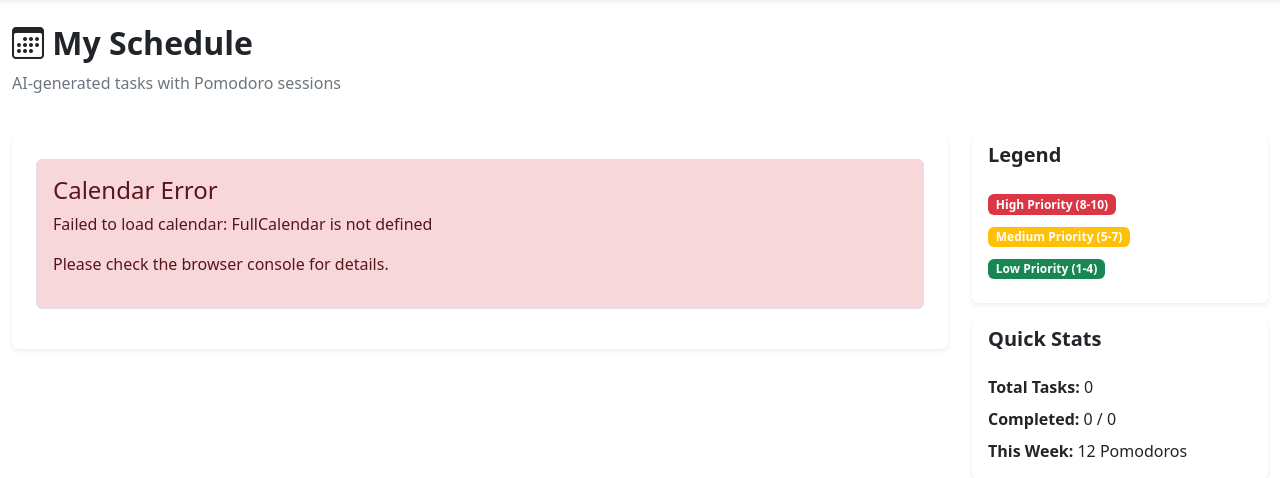
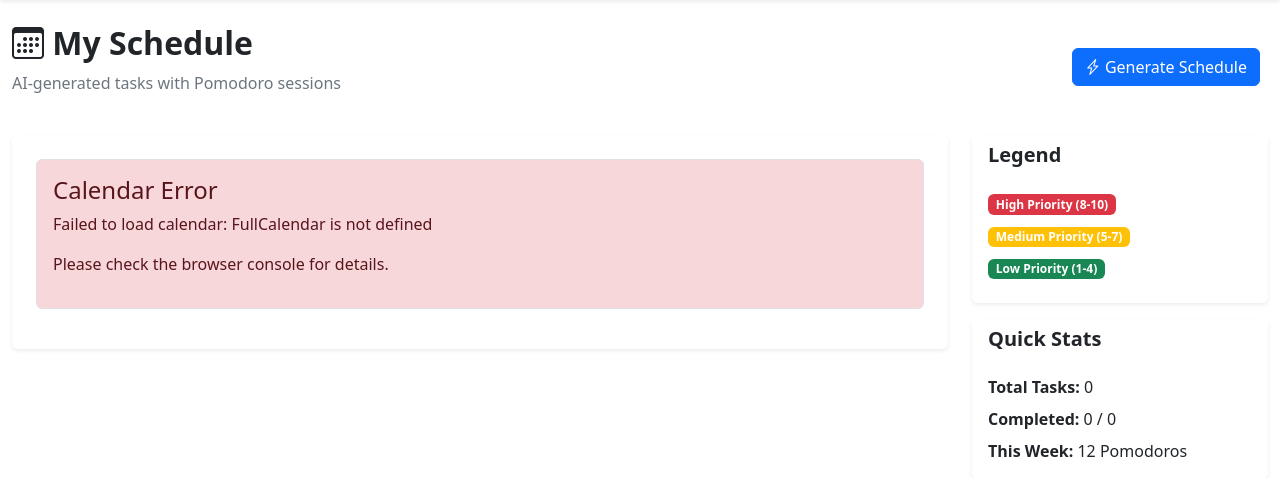
Before and after one commit to tokyokzzzz/GA-diploma, a Django app: page /calendar/ in a window 1280 px wide. Shown: the part 57-535 px from the top of the page. Run offline with Django 4.2, Linux system fonts and the light colour scheme; the visitor is signed in with stand-in values (Sample User, id 1); data that the repository does not hold is empty; some libraries are stand-ins or nearby versions.

Commit message:
some changes

```diff
--- a/scheduler/urls.py
+++ b/scheduler/urls.py
@@ -22,6 +22,7 @@ urlpatterns = [
     path('task/<int:task_id>/', views.task_detail, name='task_detail'),
     path('task/<int:task_id>/update/', views.update_task, name='update_task'),
     path('task/<int:task_id>/delete/', views.delete_task, name='delete_task'),
+    path('tasks/clear/', views.clear_all_tasks, name='clear_all_tasks'),
 
     # Pomodoro
     path('pomodoro/<int:task_id>/', views.pomodoro_timer, name='pomodoro_timer'),
--- a/scheduler/views.py
+++ b/scheduler/views.py
@@ -315,6 +315,19 @@ def delete_task(request, task_id):
     return redirect('calendar')
 
 
+@login_required
+def clear_all_tasks(request):
+    """Clear all AI-generated tasks for the user."""
+    if request.method == 'POST':
+        # Delete all tasks for the user
+        deleted_count, _ = Task.objects.filter(user=request.user).delete()
+        messages.success(request, f'✨ Cleared {deleted_count} tasks. Ready to generate new ones!')
+        return redirect('calendar')
+
+    # GET request - redirect to calendar (confirmation is done via JavaScript)
+    return redirect('calendar')
+
+
 # ============================================================================
 # POMODORO TIMER
 # ============================================================================
--- a/templates/calendar.html
+++ b/templates/calendar.html
@@ -25,10 +25,27 @@
 <div class="container-fluid py-4">
     <div class="row mb-4">
         <div class="col-12">
-            <h2 class="fw-bold">
-                <i class="bi bi-calendar3"></i> My Schedule
-            </h2>
-            <p class="text-muted">AI-generated tasks with Pomodoro sessions</p>
+            <div class="d-flex justify-content-between align-items-center">
+                <div>
+                    <h2 class="fw-bold">
+                        <i class="bi bi-calendar3"></i> My Schedule
+                    </h2>
+                    <p class="text-muted">AI-generated tasks with Pomodoro sessions</p>
+                </div>
+                <div>
+                    <button class="btn btn-primary me-2" data-bs-toggle="modal" data-bs-target="#generateScheduleModal">
+                        <i class="bi bi-lightning-charge"></i> Generate Schedule
+                    </button>
+                    {% if tasks.count > 0 %}
+                    <form method="post" action="{% url 'clear_all_tasks' %}" style="display: inline;" onsubmit="return confirm('Are you sure you want to clear all tasks? This will delete all {{ tasks.count }} task(s).')">
+                        {% csrf_token %}
+                        <button type="submit" class="btn btn-outline-danger">
+                            <i class="bi bi-trash"></i> Clear All Tasks
+                        </button>
+                    </form>
+                    {% endif %}
+                </div>
+            </div>
         </div>
     </div>
 
@@ -228,4 +245,60 @@
         return cookieValue;
     }
 </script>
+
+<!-- Generate Schedule Modal -->
+<div class="modal fade" id="generateScheduleModal" tabindex="-1">
+    <div class="modal-dialog modal-dialog-centered">
+        <div class="modal-content">
+            <div class="modal-header">
+                <h5 class="modal-title fw-bold">⚡ Generate AI Schedule</h5>
+                <button type="button" class="btn-close" data-bs-dismiss="modal"></button>
+            </div>
+            <form method="post" action="{% url 'schedule_generator' %}">
+                {% csrf_token %}
+                <div class="modal-body">
+                    <div class="mb-3">
+                        <label class="form-label fw-bold">What's your goal?</label>
+                        <input type="text" class="form-control" name="goal_title" placeholder="e.g., Learn Python" required>
+                    </div>
+
+                    <div class="mb-3">
+                        <label class="form-label fw-bold">Hours per day</label>
+                        <input type="number" class="form-control" name="daily_hours" value="2" min="1" max="8" required>
+                    </div>
+
+                    <div class="mb-3">
+                        <label class="form-label fw-bold">Duration (months)</label>
+                        <input type="number" class="form-control" name="total_months" value="6" min="1" max="12" required>
+                    </div>
+
+                    <div class="mb-3">
+                        <label class="form-label fw-bold">Priority Level</label>
+                        <select class="form-select" name="priority" required>
+                            <option value="high">🔴 High - Maximum tasks per day</option>
+                            <option value="medium" selected>🟡 Medium - Balanced</option>
+                            <option value="low">🟢 Low - Relaxed pace</option>
+                        </select>
+                    </div>
+
+                    <div class="mb-3">
+                        <label class="form-label fw-bold">Generation Algorithm</label>
+                        <select class="form-select" name="algorithm" required>
+                            <option value="balanced" selected>Balanced - Mix of everything</option>
+                            <option value="progressive">Progressive - Increase difficulty</option>
+                            <option value="sprint">Sprint - Push hard early</option>
+                        </select>
+                    </div>
+                </div>
+                <div class="modal-footer">
+                    <button type="button" class="btn btn-secondary" data-bs-dismiss="modal">Cancel</button>
+                    <button type="submit" class="btn btn-primary">
+                        <i class="bi bi-lightning-charge"></i> Generate Now
+                    </button>
+                </div>
+            </form>
+        </div>
+    </div>
+</div>
+
 {% endblock %}
```
